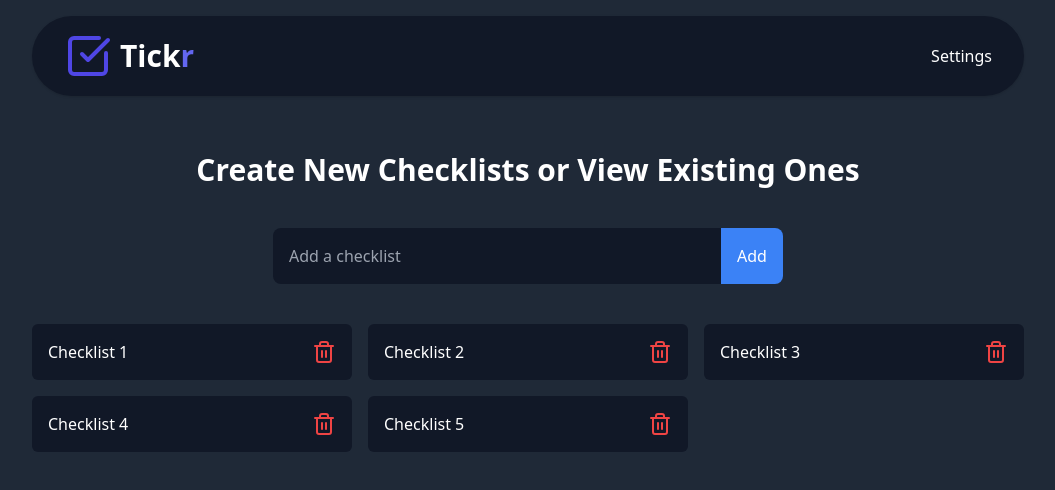
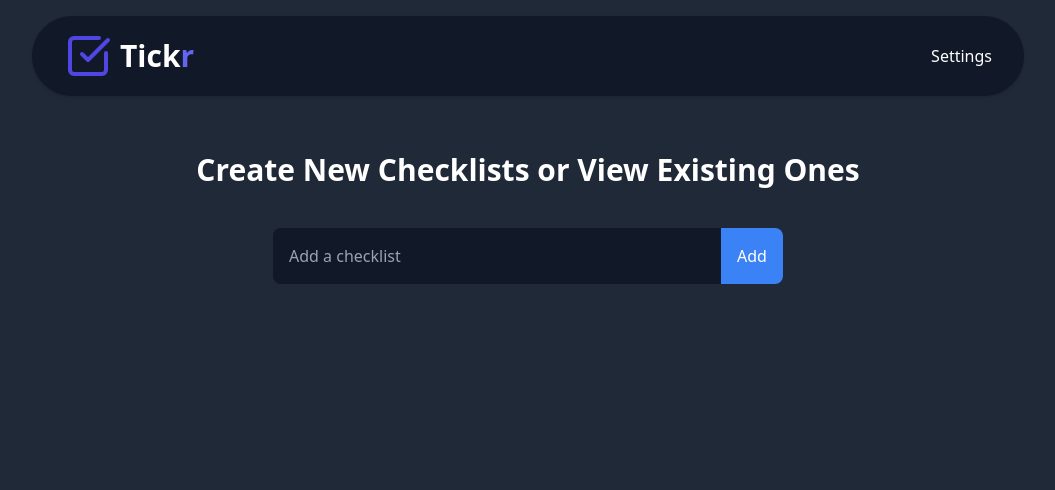
Before and after one commit to xtom2301/tickr, a React (Vite) app: page / in a window 1280 px wide. Shown: the top 490 px of the page, without its empty margins (112-1167 px from the left). Built offline with nearby package versions, Linux system fonts and the light colour scheme.

Commit message:
localstorage to store data, remove dummyArray

```diff
--- a/src/components/Checklist.tsx
+++ b/src/components/Checklist.tsx
@@ -1,7 +1,6 @@
-import { dummyChecklists } from "../utils/dummyData";
 import { ChecklistItem, Checklist as ChecklistType } from "../types/checklist";
 import { Trash2 } from "lucide-react";
-import { useState } from "react";
+import { useState, useEffect } from "react";
 import { v4 as uuidv4 } from "uuid";
 
 interface ChecklistProps {
@@ -10,9 +9,23 @@ interface ChecklistProps {
 
 const Checklist = ({ id }: ChecklistProps) => {
   const [checklist, setChecklist] = useState<ChecklistType | undefined>(
-    dummyChecklists.find((checklist) => checklist.id === id)
+    JSON.parse(localStorage.getItem("checklists") || "[]").find(
+      (checklist: ChecklistType) => checklist.id === id
+    )
   );
   const [newItem, setNewItem] = useState("");
+
+  useEffect(() => {
+    if (!checklist) return;
+
+    const checklists = JSON.parse(localStorage.getItem("checklists") || "[]");
+
+    const updatedChecklists = checklists.map((c: ChecklistType) =>
+      c.id === checklist.id ? checklist : c
+    );
+
+    localStorage.setItem("checklists", JSON.stringify(updatedChecklists));
+  }, [checklist]);
 
   if (!checklist) {
     return <div>Checklist not found</div>;
--- a/src/pages/Dashboard.tsx
+++ b/src/pages/Dashboard.tsx
@@ -1,16 +1,34 @@
 import { Link } from "react-router-dom";
-import { dummyChecklists } from "../utils/dummyData";
 import { Trash2 } from "lucide-react";
 import { useState } from "react";
 import { Checklist } from "../types/checklist";
 import { v4 as uuidv4 } from "uuid";
 const Dashboard = () => {
-  const [checklists, setChecklists] = useState<Checklist[]>(dummyChecklists);
+  const [checklists, setChecklists] = useState<Checklist[]>(() => {
+    try {
+      const savedChecklists = localStorage.getItem("checklists");
+      if (!savedChecklists) return [];
+
+      const parsedChecklists = JSON.parse(savedChecklists);
+      if (!Array.isArray(parsedChecklists)) {
+        localStorage.removeItem("checklists");
+        return [];
+      }
+
+      return parsedChecklists;
+    } catch (error) {
+      console.error("Error parsing checklists from localStorage:", error);
+      localStorage.removeItem("checklists");
+      return [];
+    }
+  });
   const [newChecklistName, setNewChecklistName] = useState<string>("");
 
   const handleDeleteChecklist = (checklist: Checklist) => {
     if (confirm(`Are you sure you want to delete ${checklist.title}?`)) {
-      setChecklists(checklists.filter((c) => c.id !== checklist.id));
+      const updatedChecklists = checklists.filter((c) => c.id !== checklist.id);
+      setChecklists(updatedChecklists);
+      localStorage.setItem("checklists", JSON.stringify(updatedChecklists));
     }
   };
 
@@ -24,7 +42,9 @@ const Dashboard = () => {
       createdAt: new Date(),
       updatedAt: new Date(),
     };
-    setChecklists([...checklists, newChecklist]);
+    const updatedChecklists = [...checklists, newChecklist];
+    setChecklists(updatedChecklists);
+    localStorage.setItem("checklists", JSON.stringify(updatedChecklists));
     setNewChecklistName("");
   };
 
--- a/src/utils/dummyData.ts
+++ /dev/null
@@ -1,60 +0,0 @@
-import { Checklist } from "../types/checklist";
-import { v4 as uuidv4 } from "uuid";
-
-export const dummyChecklists: Checklist[] = [
-  {
-    id: `checklist-${uuidv4()}`,
-    title: "Checklist 1",
-    items: [
-      { id: "1", text: "Item 1", completed: false },
-      { id: "2", text: "Item 2", completed: false },
-      { id: "3", text: "Item 3", completed: false },
-    ],
-    createdAt: new Date(),
-    updatedAt: new Date(),
-  },
-  {
-    id: `checklist-${uuidv4()}`,
-    title: "Checklist 2",
-    items: [
-      { id: "1", text: "Item 1", completed: false },
-      { id: "2", text: "Item 2", completed: false },
-      { id: "3", text: "Item 3", completed: false },
-    ],
-    createdAt: new Date(),
-    updatedAt: new Date(),
-  },
-  {
-    id: `checklist-${uuidv4()}`,
-    title: "Checklist 3",
-    items: [
-      { id: "1", text: "Item 1", completed: false },
-      { id: "2", text: "Item 2", completed: false },
-      { id: "3", text: "Item 3", completed: false },
-    ],
-    createdAt: new Date(),
-    updatedAt: new Date(),
-  },
-  {
-    id: `checklist-${uuidv4()}`,
-    title: "Checklist 4",
-    items: [
-      { id: "1", text: "Item 1", completed: false },
-      { id: "2", text: "Item 2", completed: false },
-      { id: "3", text: "Item 3", completed: false },
-    ],
-    createdAt: new Date(),
-    updatedAt: new Date(),
-  },
-  {
-    id: `checklist-${uuidv4()}`,
-    title: "Checklist 5",
-    items: [
-      { id: "1", text: "Item 1", completed: false },
-      { id: "2", text: "Item 2", completed: false },
-      { id: "3", text: "Item 3", completed: false },
-    ],
-    createdAt: new Date(),
-    updatedAt: new Date(),
-  },
-];
```
